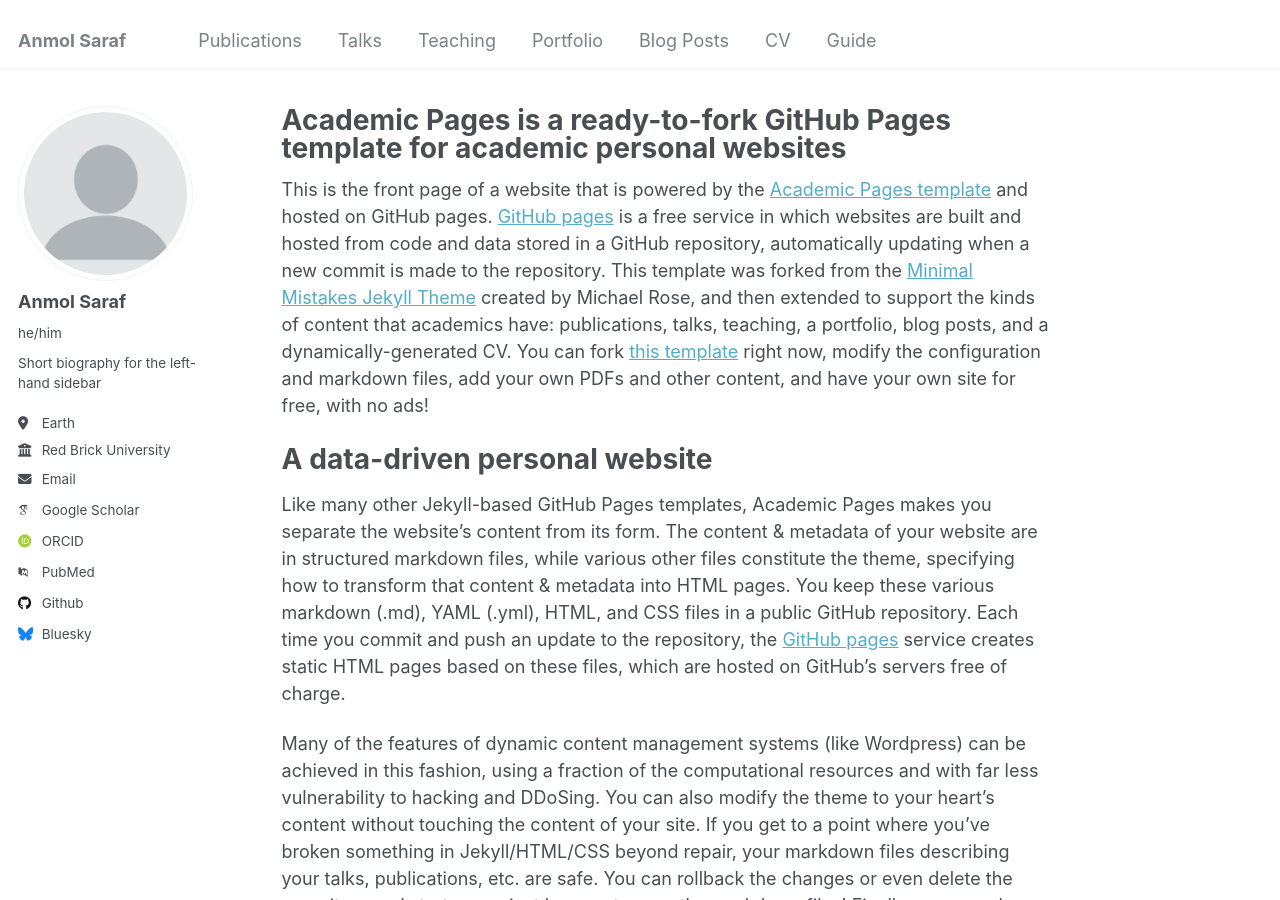
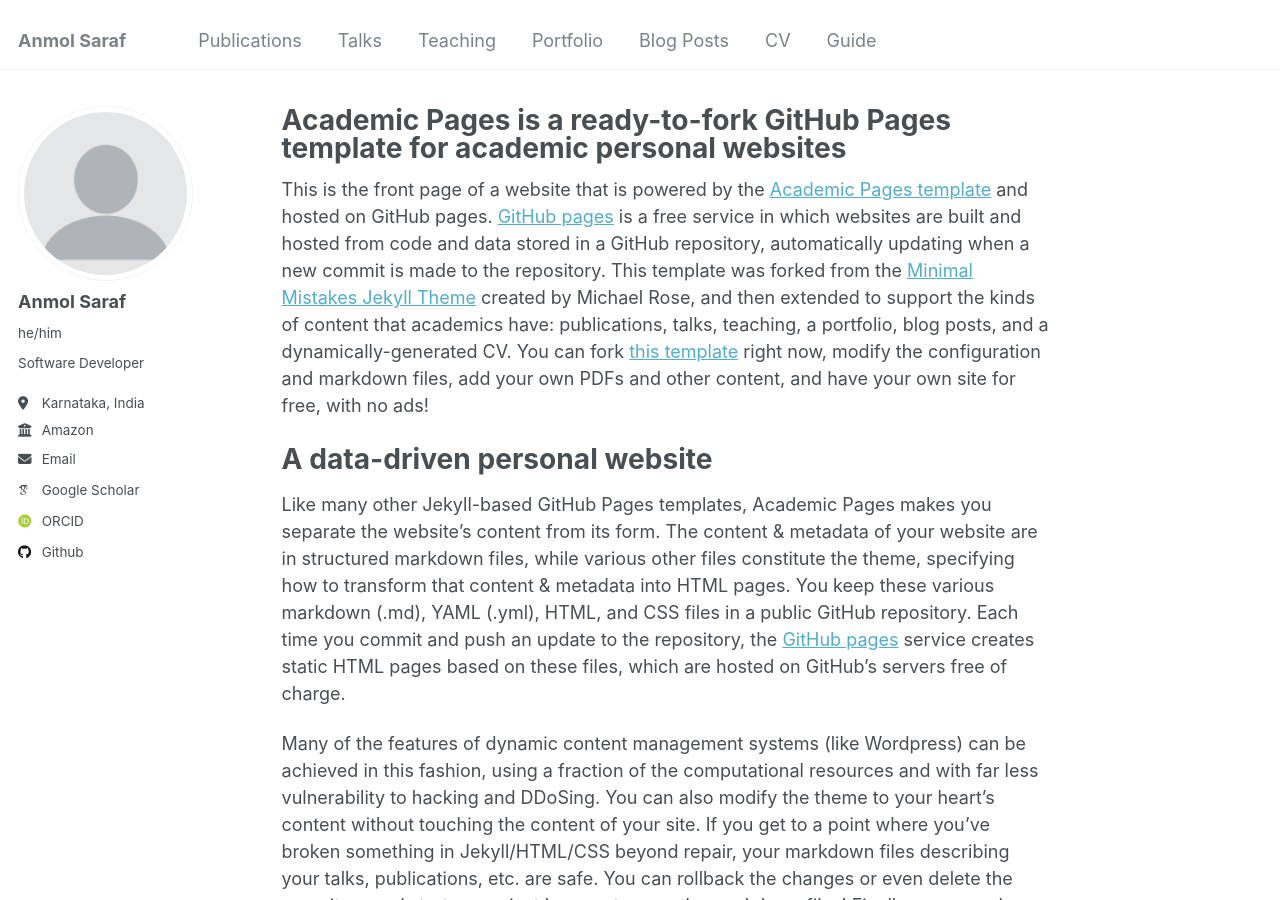
Before and after one commit to nx6xe23/anmolsaraf.github.io, a Jekyll site: the page built from _pages/about.md, in a window 1280 px wide and 900 px high. Built offline with Jekyll 4.4.1, drawn with Linux system fonts in a browser that asks for light colours; some web fonts are replaced.

Commit message:
Update _config.yml

```diff
--- a/_config.yml
+++ b/_config.yml
@@ -24,19 +24,19 @@ author:
   avatar           : "profile.png"
   name             : "Anmol Saraf"
   pronouns         : "he/him"
-  bio              : "Short biography for the left-hand sidebar"
-  location         : "Earth"
-  employer         : "Red Brick University"
+  bio              : "Software Developer"
+  location         : "Karnataka, India"
+  employer         : "Amazon"
   uri              : # URL
-  email            : "none@example.org"
+  email            : "anmol.saraf.iitb@gmail.com"
 
   # Academic websites
   arxiv            : # URL - Update with the correct link to your profile
-  googlescholar    : "https://scholar.google.com/citations?user=PS_CX0AAAAAJ"
+  googlescholar    : "https://scholar.google.com/citations?user=9Tup8-gAAAAJ&hl=en&authuser=1&oi=ao"
   impactstory      : # URL
-  orcid            : "http://orcid.org/yourorcidurl"
+  orcid            : "https://orcid.org/0009-0001-9929-7363"
   semantic         : # URL
-  pubmed           : "https://www.ncbi.nlm.nih.gov/pubmed/?term=john+snow"
+  pubmed           :
   researchgate     : # URL
   scopus           : # URL
 
@@ -44,12 +44,12 @@ author:
   bitbucket        : # Username - Update with your username on the site
   codepen          : # Username
   dribbble         : # Username
-  github           : "academicpages"
+  github           : "nx6xe23"
   kaggle           : # Username
   stackoverflow    : # User number or user number and name (i.e., use "1" or "1/jeff-atwood")
 
   # Social media
-  bluesky          : "bsky.app" # Replace this with you Bluesky username
+  bluesky          : # Replace this with you Bluesky username
   facebook         : # Username
   flickr           : # Username
   foursquare       : # Username
```
